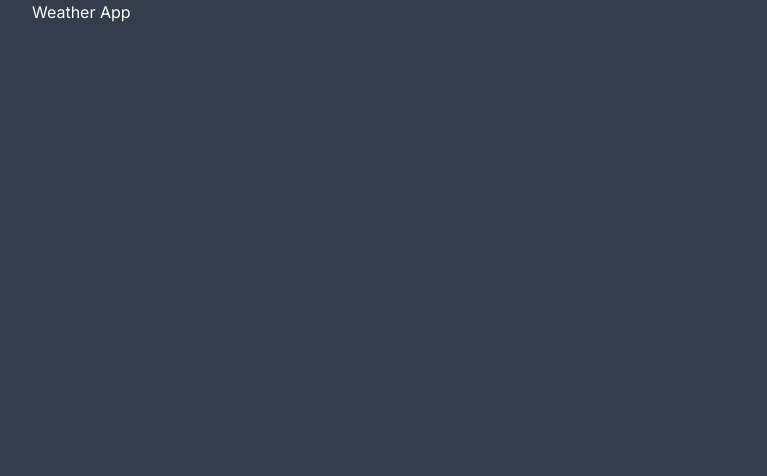
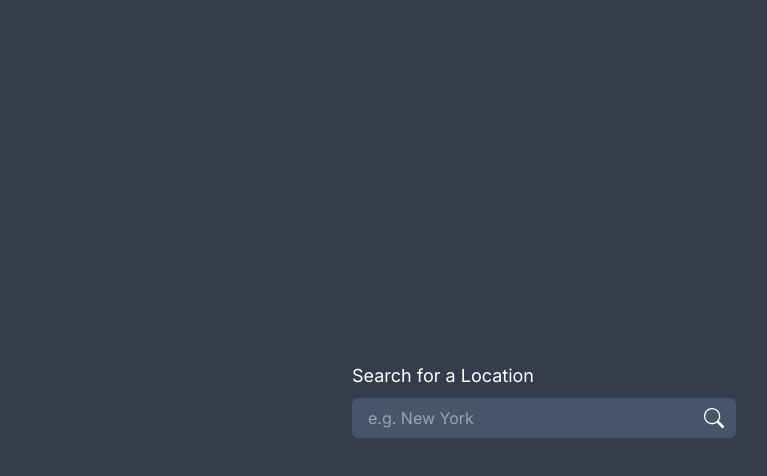
Before and after one commit to Am1rreza/Weather-App, a Next.js app: page / in a window 1280 px wide. Shown: the top 476 px of the page, without its empty margins (96-863 px from the left). Built offline with nearby package versions, Linux system fonts and the light colour scheme.

Commit message:
create the jsx of the input component

```diff
--- a/src/app/page.tsx
+++ b/src/app/page.tsx
@@ -1,3 +1,5 @@
+import { Input } from "@/components/Input";
+
 export default function Home() {
-  return <h1>Weather App</h1>;
+  return <Input />;
 }
--- /dev/null
+++ b/src/components/Input.tsx
@@ -0,0 +1,26 @@
+import { BsSearch } from "react-icons/bs";
+
+export function Input() {
+  return (
+    <form className="flex items-center justify-center h-screen">
+      <div className="flex w-full items-start justify-center">
+        <div className="flex flex-col gap-y-2">
+          <label htmlFor="search-box" className="md:text-lg">
+            Search for a Location
+          </label>
+          <div className="bg-slate-600 md:w-96 rounded-md flex items-center">
+            <input
+              type="text"
+              id="search-box"
+              placeholder="e.g. New York"
+              className="bg-transparent w-full border-0 outline-none px-4 py-2"
+            />
+            <button type="submit" className="pr-3 text-xl">
+              <BsSearch />
+            </button>
+          </div>
+        </div>
+      </div>
+    </form>
+  );
+}
```
